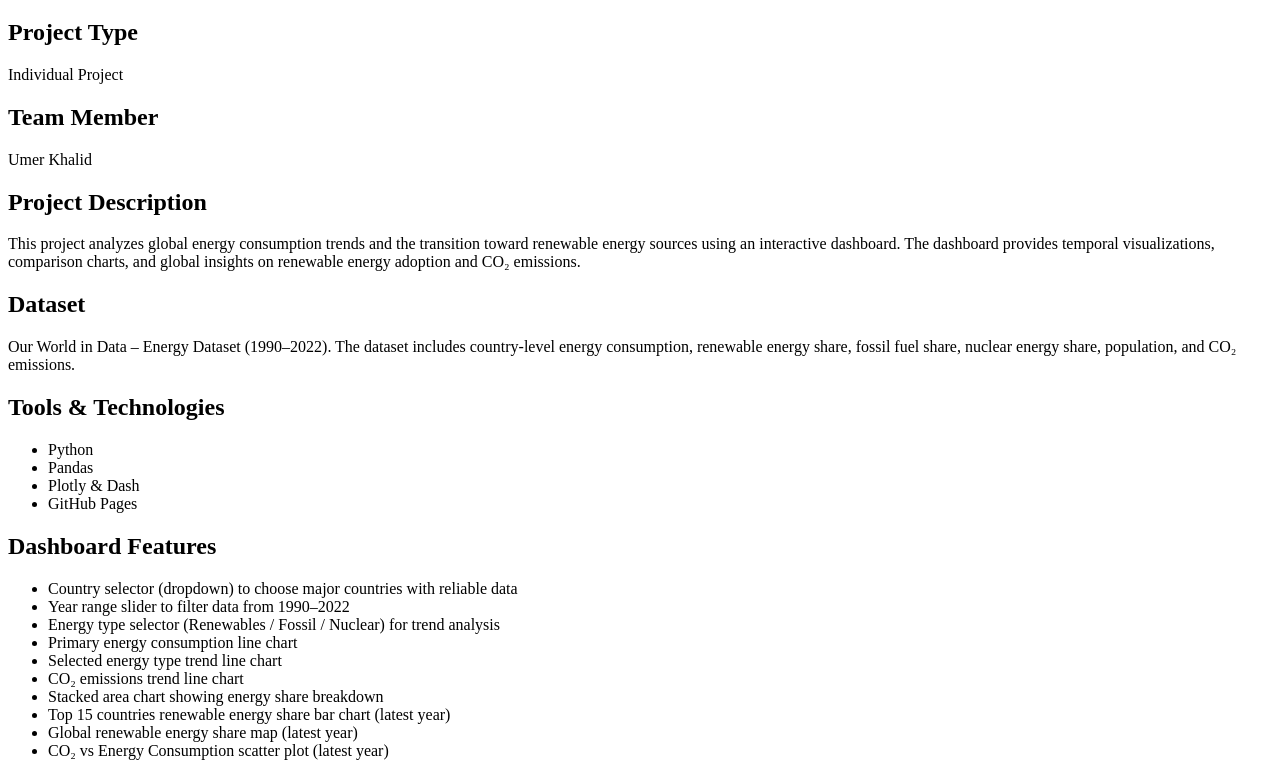
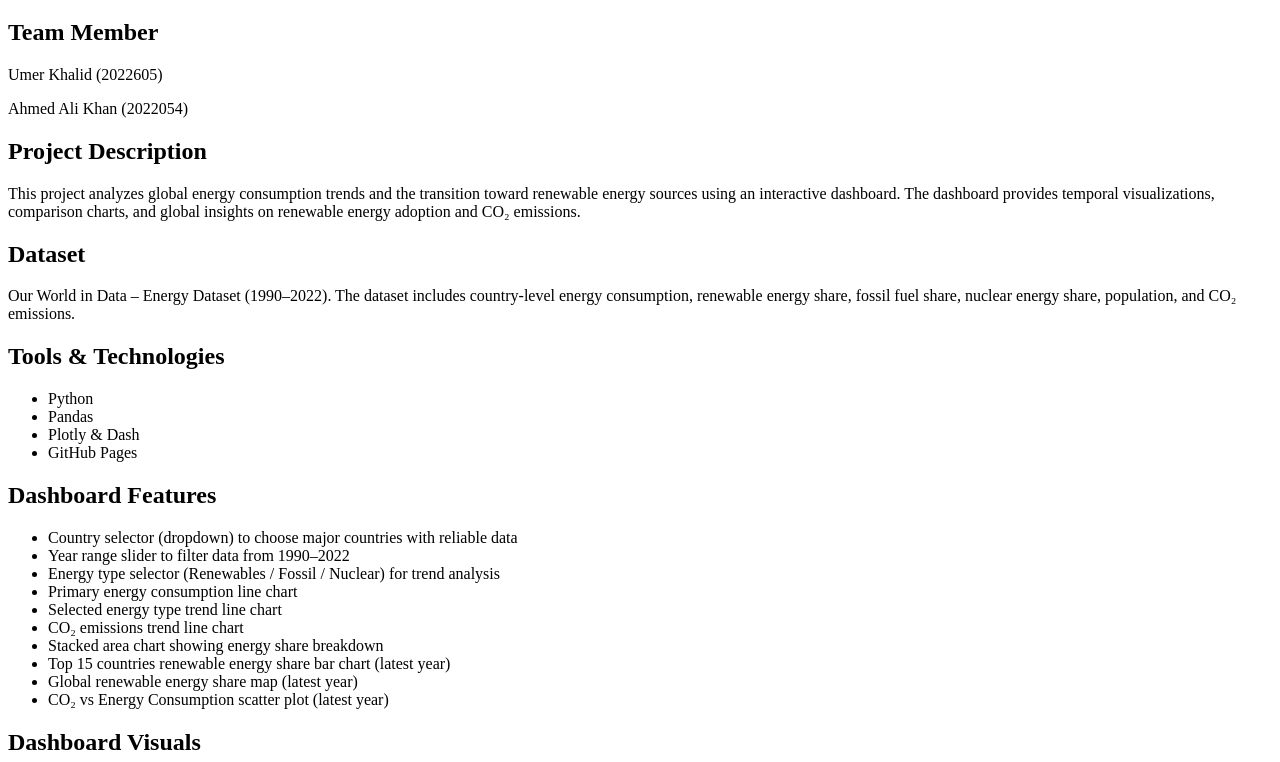
Before and after one commit to umerkhaliid/energy-dashboard, a plain HTML site: page index.html in a window 1280 px wide. Shown: the part 61-823 px from the top of the page. Drawn offline with Linux system fonts and the light colour scheme.

Commit message:
Update index.html

```diff
--- a/index.html
+++ b/index.html
@@ -7,11 +7,9 @@
 
 <h1>Global Energy Consumption & Renewable Energy Dashboard</h1>
 
-<h2>Project Type</h2>
-<p>Individual Project</p>
-
 <h2>Team Member</h2>
-<p>Umer Khalid</p>
+<p>Umer Khalid (2022605)</p>
+<p>Ahmed Ali Khan (2022054)</p>
 
 <h2>Project Description</h2>
 <p>
```
